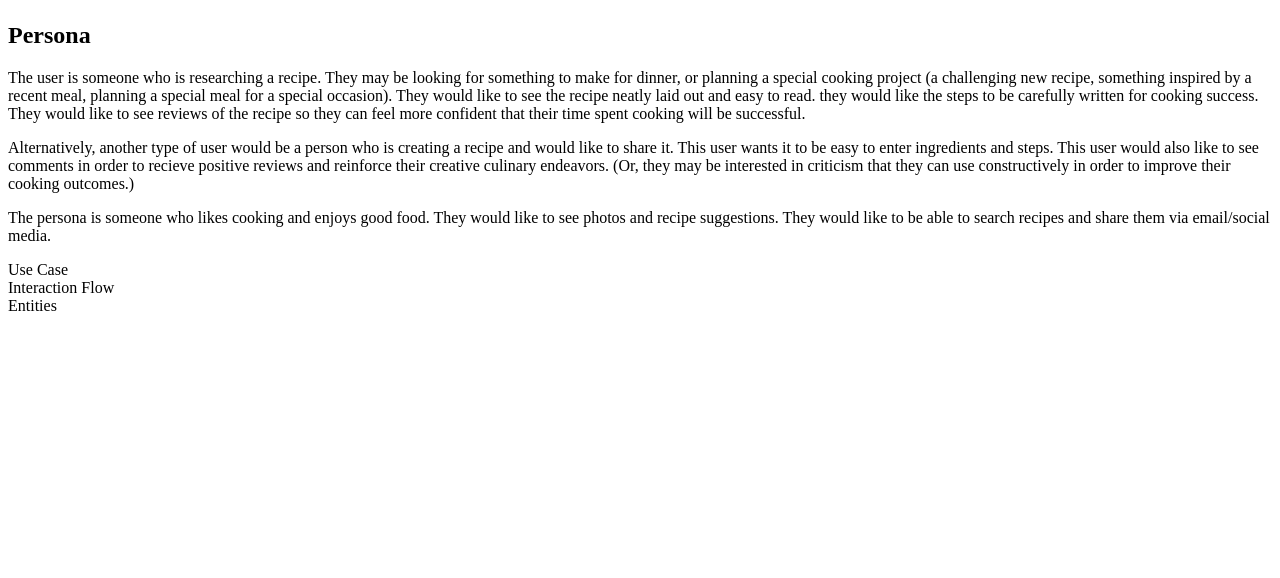
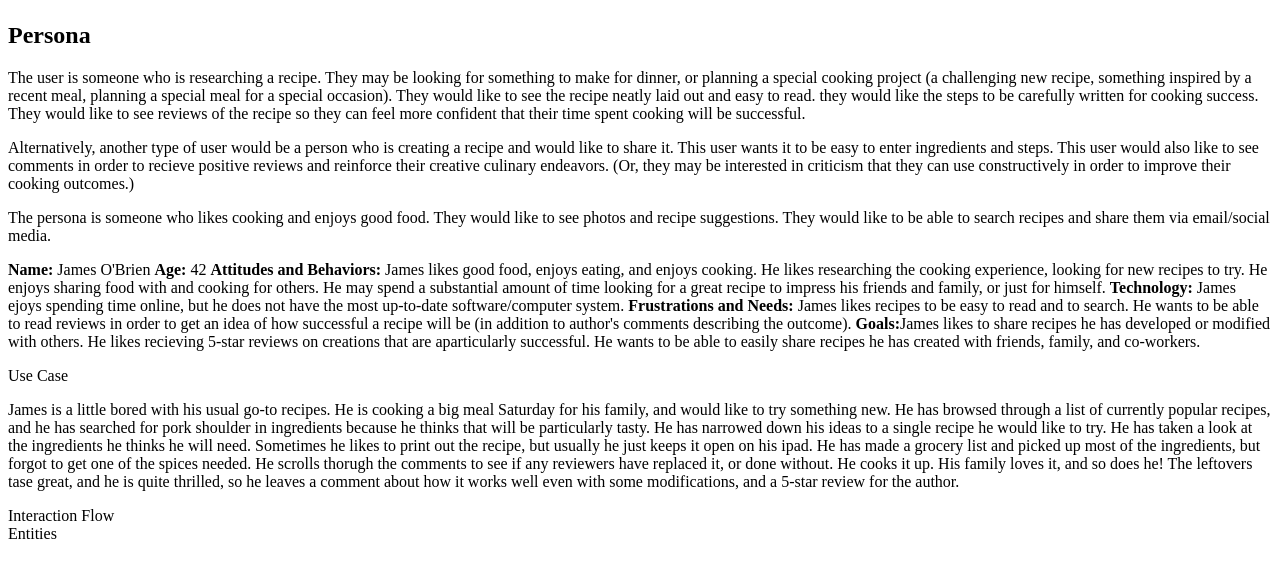
Before and after one commit to rdicharry/data-design-allrecipes, a PHP site: page / in a window 1280 px wide. Shown: the part 58-636 px from the top of the page. Run offline with PHP 8.4, Linux system fonts and the light colour scheme.

Commit message:
Added some use case information

```diff
--- a/public_html/index.php
+++ b/public_html/index.php
@@ -25,9 +25,19 @@
 
 				<p>The persona is someone who likes cooking and enjoys good food. They would like to see photos and recipe suggestions. They would like to be able to search recipes and share them via email/social media.
 				</p>
+
+				<p>
+					<b>Name:</b> James O'Brien
+					<b>Age:</b> 42
+					<b>Attitudes and Behaviors:</b> James likes good food, enjoys eating, and enjoys cooking. He likes researching the cooking experience, looking for new recipes to try. He enjoys sharing food with and cooking for others. He may spend a substantial amount of time looking for a great recipe to impress his friends and family, or just for himself.
+					<b>Technology:</b> James ejoys spending time online, but he does not have the most up-to-date software/computer system.
+					<b>Frustrations and Needs:</b> James likes recipes to be easy to read and to search. He wants to be able to read reviews in order to get an idea of how successful a recipe will be (in addition to author's comments describing the outcome).
+					<b>Goals:</b>James likes to share recipes he has developed or modified with others. He likes recieving 5-star reviews on creations that are aparticularly successful. He wants to be able to easily share recipes he has created with friends, family, and co-workers.
+				</p>
 				<!--<img src="img/molecule.png" alt="Caffeine and cAMP">-->
 			</section>
 			<section>Use Case</section>
+			<p>James is a little bored with his usual go-to recipes. He is cooking a big meal Saturday for his family, and would like to try something new. He has browsed through a list of currently popular recipes, and he has searched for pork shoulder in ingredients because he thinks that will be particularly tasty. He has narrowed down his ideas to a single recipe he would like to try. He has taken a look at the ingredients he thinks he will need. Sometimes he likes to print out the recipe, but usually he just keeps it open on his ipad. He has made a grocery list and picked up most of the ingredients, but forgot to get one of the spices needed. He scrolls thorugh the comments to see if any reviewers have replaced it, or done without. He cooks it up. His family loves it, and so does he! The leftovers tase great, and he is quite thrilled, so he leaves a comment about how it works well even with some modifications, and a 5-star review for the author.</p>
 			<section>Interaction Flow</section>
 			<section>Entities</section>
 
```
